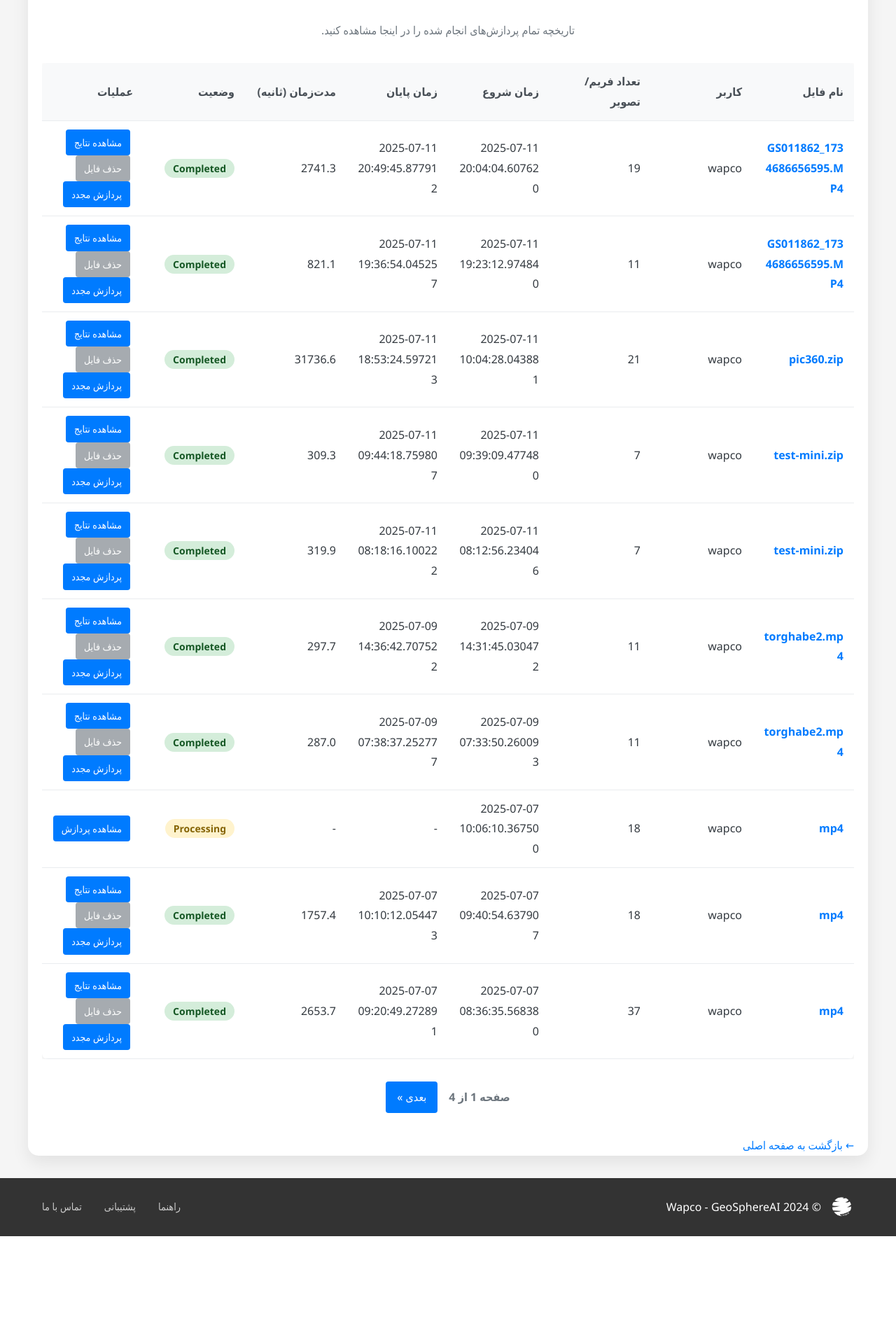
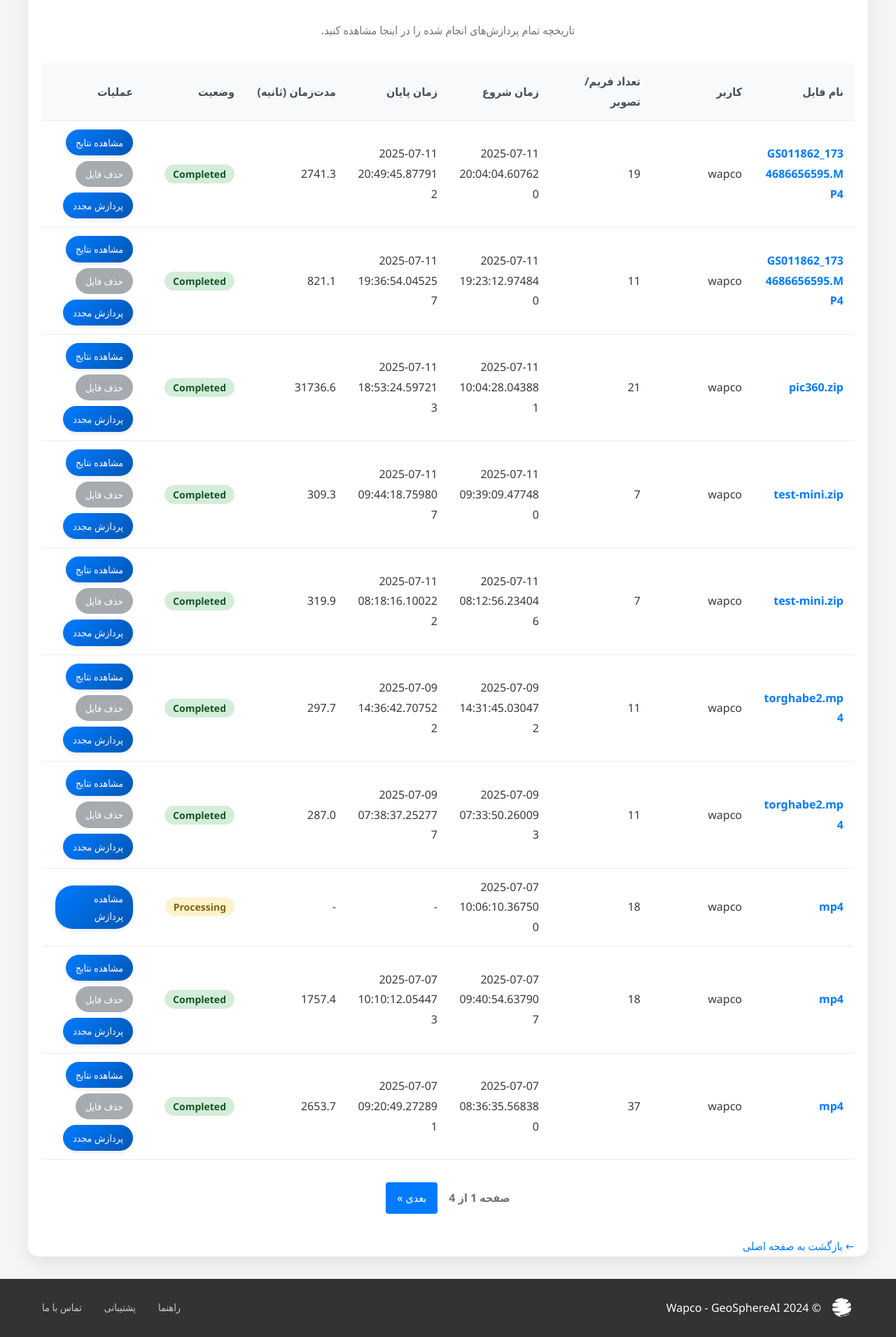
Before and after one commit to wapco-ai/gsai, a Flask app: page /processes in a window 1280 px wide. Shown: the part 160-2070 px from the top of the page at 70% size. Before the commit the page ends 1926 px from the top, so only its background shows below. Run offline with Flask 3, Linux system fonts and the light colour scheme; a user stored in the database is signed in; parts of the project's set-up code (start-up, migrations or seed data) failed here and were passed over.

Commit message:
Improve process list styling

```diff
--- a/static/css/style.css
+++ b/static/css/style.css
@@ -695,25 +695,28 @@ ul.process-list li {
 
 /* Small Buttons */
 .btn-small {
-    padding: 6px 12px;
+    padding: 6px 14px;
     font-size: 0.875em;
-    background: #007bff;
-    color: white;
+    background: linear-gradient(135deg, #007bff 0%, #0056b3 100%);
+    color: #ffffff;
     text-decoration: none;
-    border-radius: 4px;
+    border-radius: 25px;
     display: inline-block;
-    transition: background 0.3s ease;
-    margin-right: 4px;
+    transition: background 0.3s ease, transform 0.2s ease;
+    margin-left: 4px;
+    box-shadow: 0 2px 6px rgba(0, 0, 0, 0.1);
 }
 
 .btn-small:hover {
-    background: #0056b3;
+    background: linear-gradient(135deg, #0056b3 0%, #00408d 100%);
+    transform: translateY(-2px);
 }
 
 .btn-small.disabled {
     background: #6c757d;
     pointer-events: none;
     opacity: 0.6;
+    box-shadow: none;
 }
 
 /* Pagination Styles */
--- a/templates/process_list.html
+++ b/templates/process_list.html
@@ -37,6 +37,7 @@
                         </span>
                     </td>
                     <td>
+                        <div class="file-actions">
                             {% if p.status.lower() == 'completed' %}
                                 <a href="{{ url_for('results', output_foldername=p.output_folder) }}" class="btn-small">مشاهده نتایج</a>
                                 <a href="{{ url_for('delete_upload', process_id=p.id) }}" class="btn-small{% if not p.has_upload %} disabled{% endif %}" onclick="return confirm('آیا از حذف فایل مطمئن هستید؟');">حذف فایل</a>
@@ -44,6 +45,7 @@
                             {% elif p.status.lower() == 'processing' %}
                                 <a href="{{ url_for('processing', process_id=p.id) }}" class="btn-small">مشاهده پردازش</a>
                             {% endif %}
+                        </div>
                     </td>
                 </tr>
                 {% endfor %}
```
Lines whose indentation alone changed are shown as unchanged.
